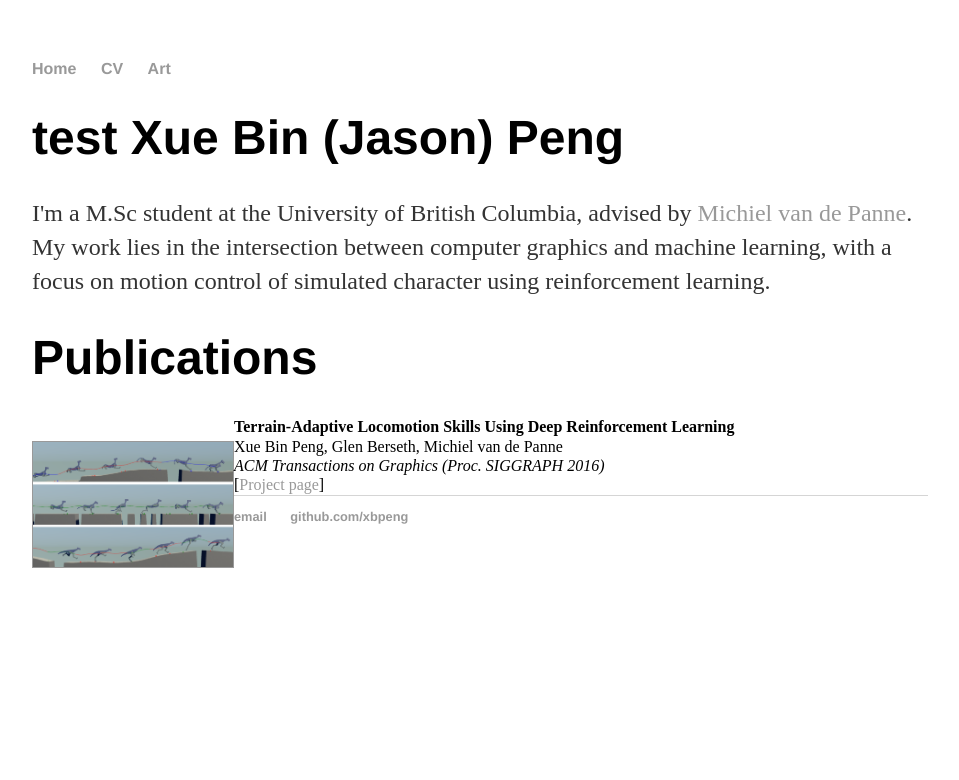
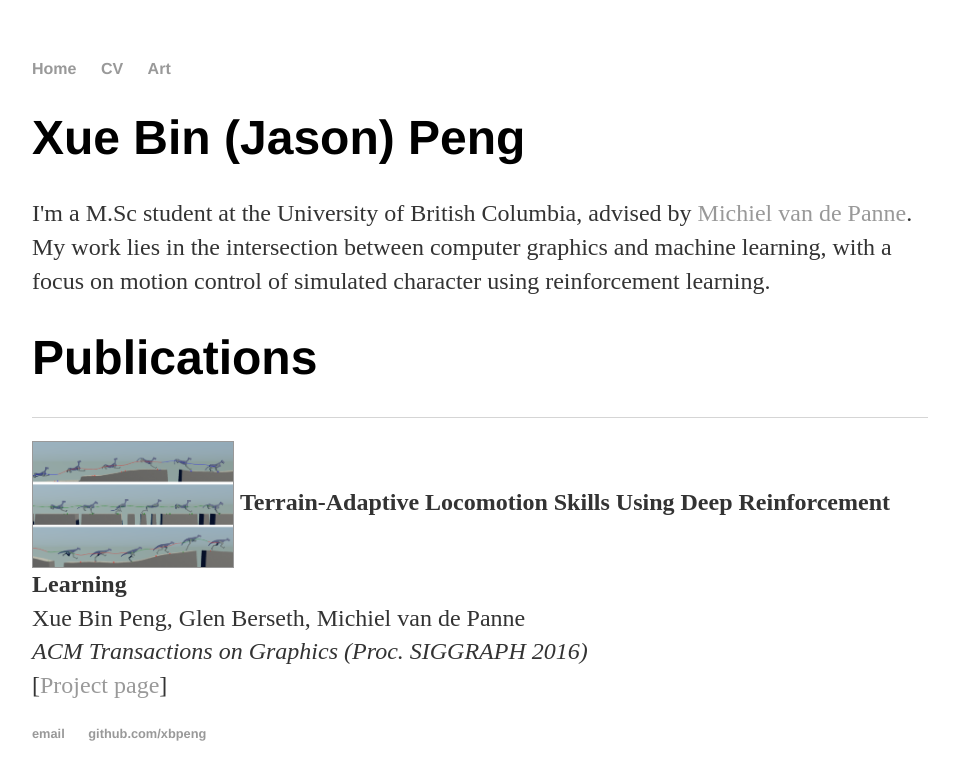
Before and after one commit to xbpeng/xbpeng.github.io, a Jekyll site: the page built from index.html, in a window 1280 px wide. Shown: the top 780 px of the page, without its empty margins (160-1119 px from the left). Built offline with Jekyll 4.4.1, drawn with Linux system fonts in a browser that asks for light colours.

Commit message:
Update index.html
test

```diff
--- a/index.html
+++ b/index.html
@@ -3,18 +3,18 @@
 title: Xue Bin (Jason) Peng
 ---
 <div class="blurb">
-	<h1> test Xue Bin (Jason) Peng</h1>
+	<h1> Xue Bin (Jason) Peng</h1>
 	<p> I'm a M.Sc student at the University of British Columbia, advised by <a href="https://www.cs.ubc.ca/~van/">Michiel van de Panne</a>. My work lies in the intersection between computer graphics and machine learning, with a focus on motion control of simulated character using reinforcement learning.</a></p>
 
 	<h1>Publications</h1>
 
 	<div>
-    		<p style="float: left; display:inline;"><a href="https://www.cs.ubc.ca/~van/papers/2016-TOG-deepRL/index.html"><img style="vertical-align:middle" src="images/papers/2016-TOG-deepRL.png"  width="200" height="inherit" border="1px" alt="" /></a></p>
-		<span style="vertical-align: middle;">
+    		<p style="float: left; display:inline;"><a href="https://www.cs.ubc.ca/~van/papers/2016-TOG-deepRL/index.html"><img style="vertical-align:middle" src="images/papers/2016-TOG-deepRL.png"  width="200" height="inherit" border="1px" alt="" /></a>
+
 			<b> Terrain-Adaptive Locomotion Skills Using Deep Reinforcement Learning </b> <br>
 			Xue Bin Peng, Glen Berseth, Michiel van de Panne <br>
 			<em> ACM Transactions on Graphics (Proc. SIGGRAPH 2016)</em> <br>
 			[<a href="https://www.cs.ubc.ca/~van/papers/2016-TOG-deepRL/index.html">Project page</a>]
-		</span>
+		</p>
 	</div>
 </div><!-- /.blurb -->
```
